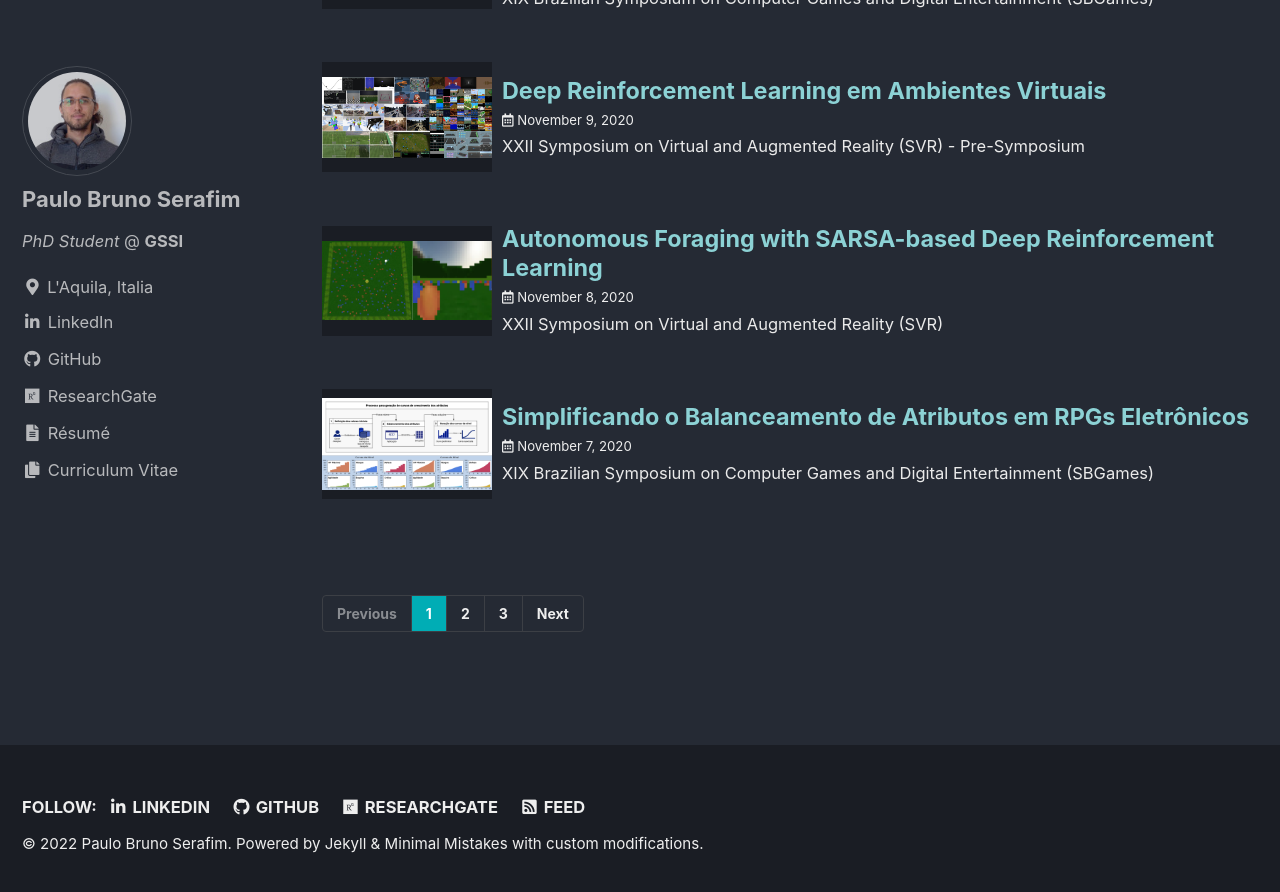
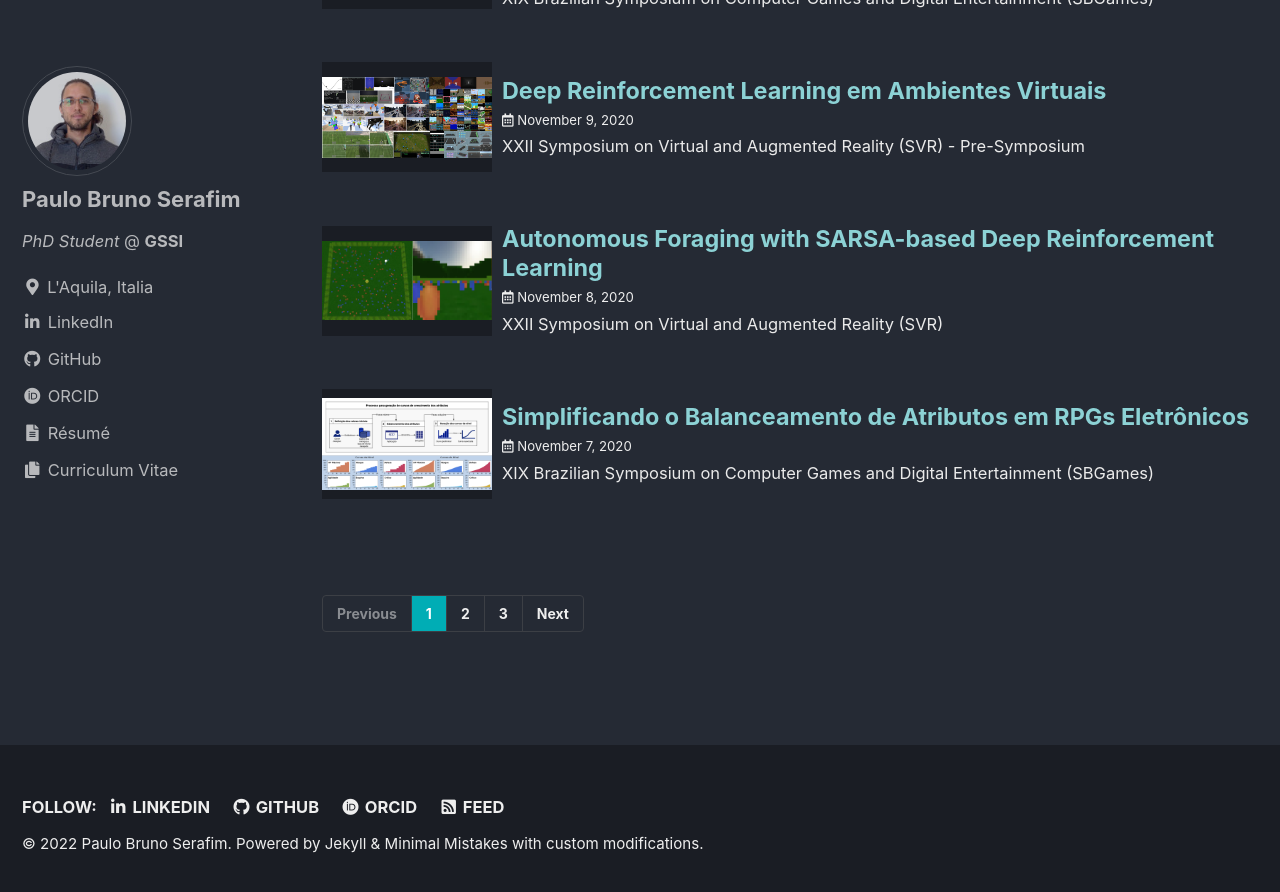
Before and after one commit to paulobruno/PersonalSite, a Jekyll site: the page built from index.html, in a window 1280 px wide and 900 px high, scrolled down 964 px. Shown: the top 892 px of the window. Built offline with Jekyll 4.4.1, drawn with Linux system fonts in a browser that asks for light colours; cached includes are drawn as plain includes; the list of posts is cut into pages by our own code.

Commit message:
Replace ResearchGate link by ORCID

```diff
--- a/_config.yml
+++ b/_config.yml
@@ -108,9 +108,12 @@
     - label: "GitHub"
       icon: "fab fa-fw fa-github"
       url: "https://github.com/paulobruno"
-    - label: "ResearchGate"
-      icon: "fab fa-fw fa-researchgate"
-      url: "https://www.researchgate.net/profile/Paulo-Serafim"
+    # - label: "ResearchGate"
+    #   icon: "fab fa-fw fa-researchgate"
+    #   url: "https://www.researchgate.net/profile/Paulo-Serafim"
+    - label: "ORCID"
+      icon: "fab fa-fw fa-orcid"
+      url: "https://orcid.org/0000-0002-5980-8149"
     - label: "Résumé"
       icon: "fas fa-fw fa-file-alt"
       url: "/assets/cv/PauloBrunoResume.pdf"
@@ -136,9 +139,12 @@
     - label: "GitHub"
       icon: "fab fa-fw fa-github"
       url: "https://github.com/"
-    - label: "ResearchGate"
-      icon: "fab fa-fw fa-researchgate"
-      url: "https://www.researchgate.net/profile/Paulo-Serafim"
+    # - label: "ResearchGate"
+    #   icon: "fab fa-fw fa-researchgate"
+    #   url: "https://www.researchgate.net/profile/Paulo-Serafim"
+    - label: "ORCID"
+      icon: "fab fa-fw fa-orcid"
+      url: "https://orcid.org/0000-0002-5980-8149"
     - label: "Twitter"
       icon: "fab fa-fw fa-twitter-square"
       # url: "https://twitter.com/"
```
